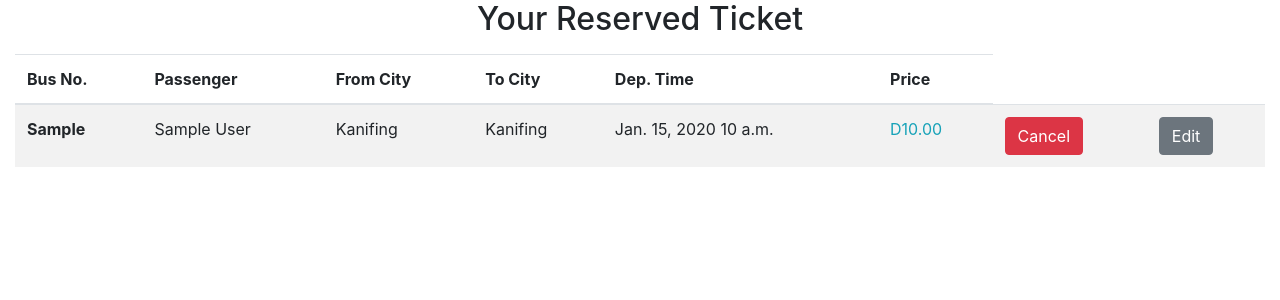
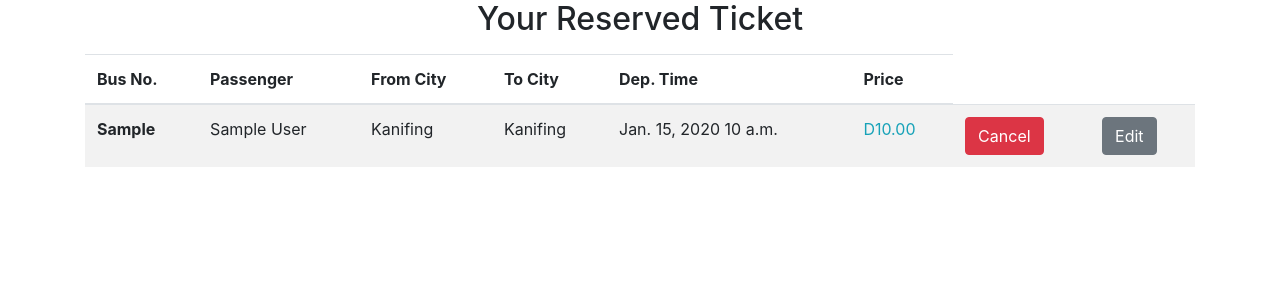
Before and after one commit to B-Saidy/bus_ticket_reservation, a Django app: page /account/bookings/ in a window 1280 px wide. Shown: the part 56-356 px from the top of the page. Run offline with Django 3.2, Linux system fonts and the light colour scheme; a user stored in the database is signed in; tables that the repository leaves empty hold one stand-in row (values such as "Sample post"); some libraries are stand-ins or nearby versions.

Commit message:
tables updated

```diff
--- a/templates/accounts/booking.html
+++ b/templates/accounts/booking.html
@@ -2,7 +2,7 @@
 
 {% block content %}
 
-<div class='container-fluid'>
+<div class="container table-responsive">
 <h2 class='text-center mb-3'>Your Reserved Ticket</h2>
 {% if bookings %}
 
--- a/templates/pages/routes.html
+++ b/templates/pages/routes.html
@@ -2,9 +2,9 @@
 {% load static %}
 
 {% block content %}
-<div class='container'>
+<div class="container table-responsive">
 {% if buses %}
-<table class="table table-striped">
+<table class="table table-striped ">
   <thead>
     <tr>
       <th scope="col">Bus No.</th>
--- a/templates/pages/search_result.html
+++ b/templates/pages/search_result.html
@@ -2,7 +2,7 @@
 {% load static %}
 
 {% block content %}
-<div class='container'>
+<div class="container table-responsive">
 {% if buses %}
 <table class="table table-striped">
   <thead>
```
